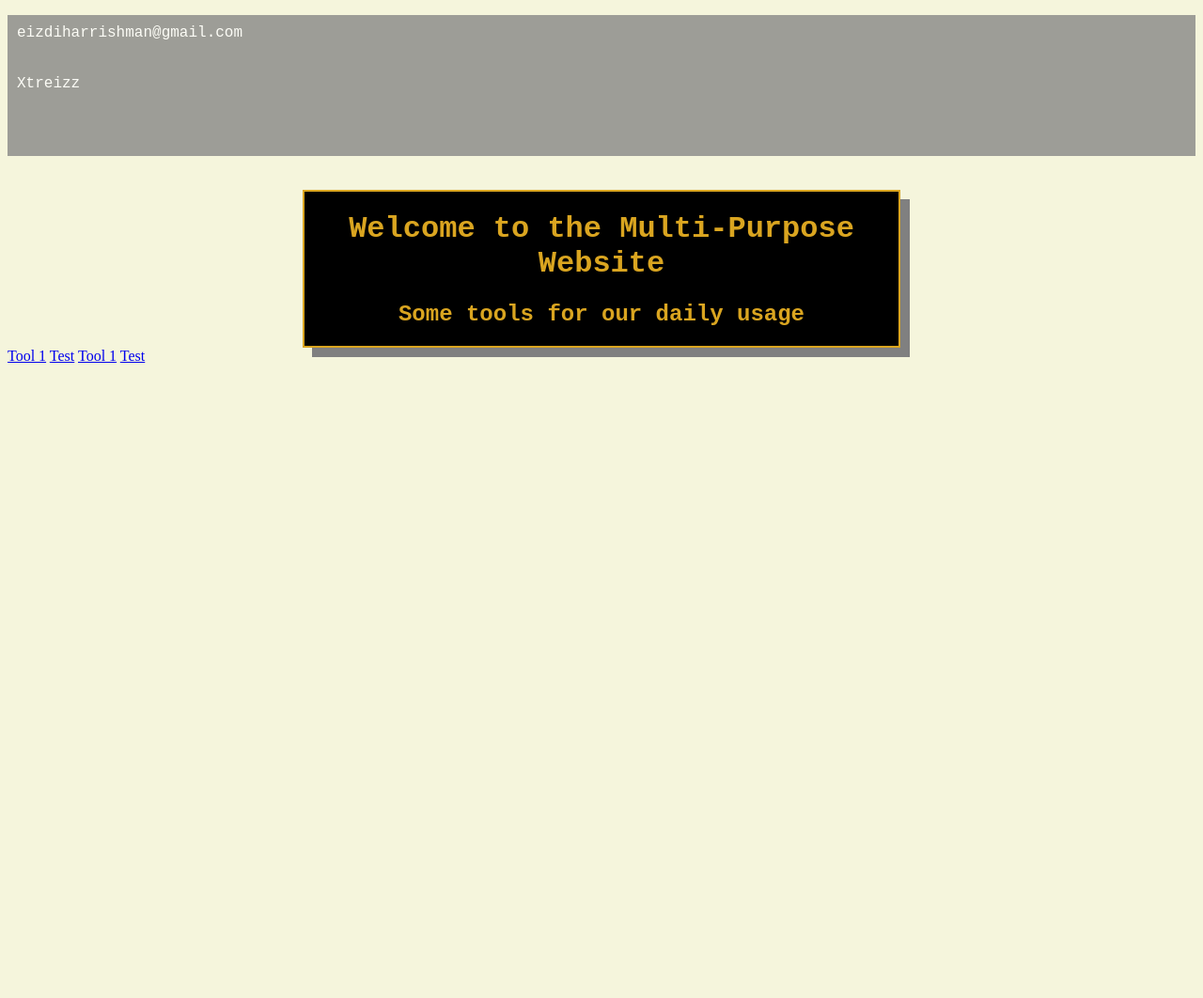
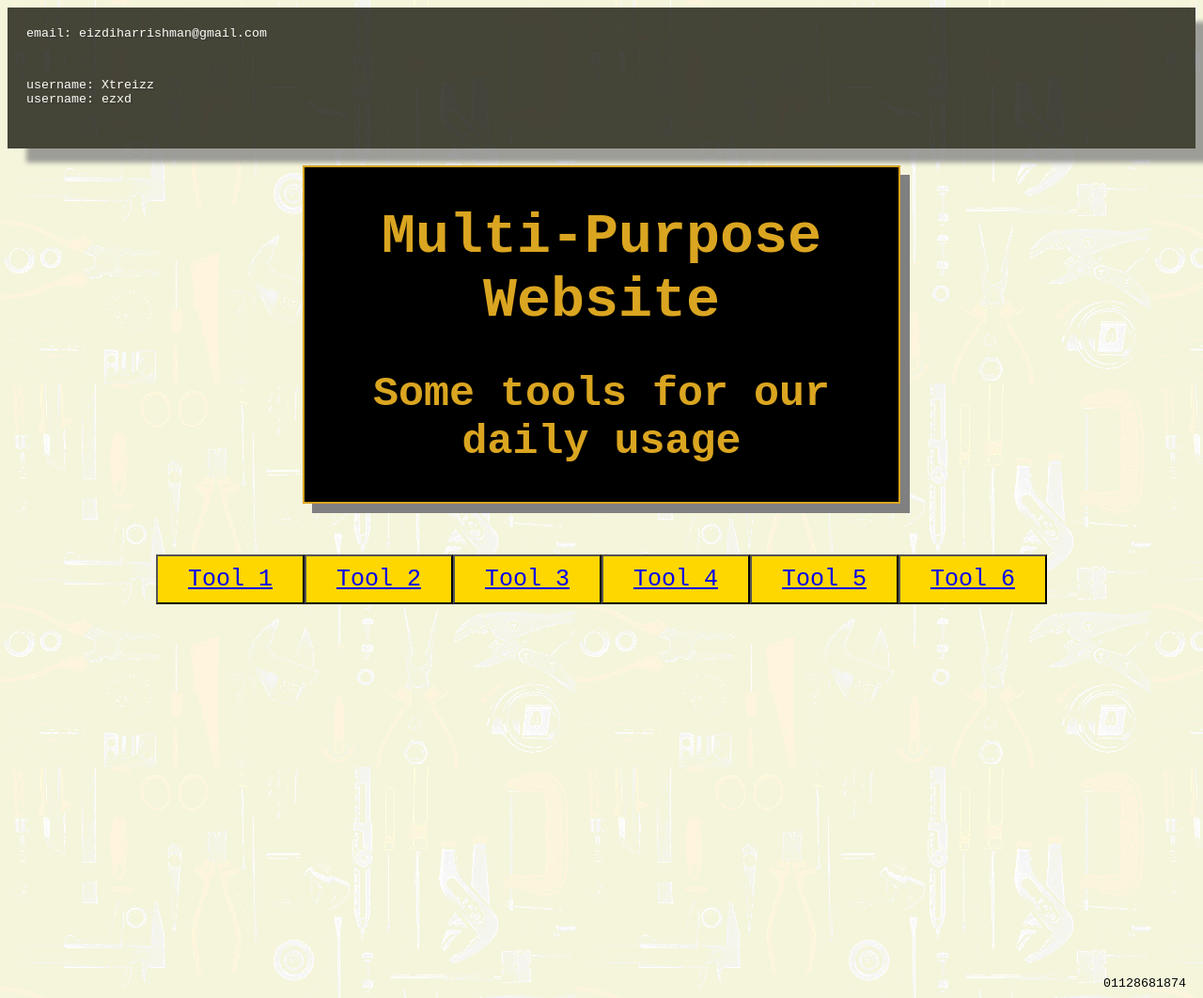
Before and after one commit to ezxd1148/multi-purpose-website, a Flask app: page / in a window 1280 px wide. Shown: the whole page at 94% size. Before the commit the page ends 386 px from the top, so only its background shows below. Run offline with Flask 3, Linux system fonts and the light colour scheme.

Commit message:
first website release

```diff
--- a/src/static/csstest.css
+++ b/src/static/csstest.css
@@ -1,16 +1,28 @@
-
+p {
+    padding: 0px 0px 0px 20px;
+    text-shadow: 2px 2px black;
+    font-size: smaller;
+    margin: 0px;
+}
 h1 {
     font-family: 'Courier New', ui-monospace , monospace;
     color: goldenrod;
 }
-
+footer {
+    font-family: 'Courier New', ui-monospace , monospace;
+    color: black;
+    text-align:right;
+    padding-right: 10px;
+    font-size:smaller;
+}
 h2 {
     font-family: 'Courier New', ui-monospace , monospace;
     color: goldenrod;
 }
 body {
     background-color: beige;
-    box
+    background-image: url('../assets/toolss.jpg');
+    background-blend-mode: lighten;
 }
 
 .container {
@@ -19,11 +31,13 @@ body {
     border: 2px solid goldenrod;
     margin: auto;
     box-shadow: 10px 10px gray;
+    font-size: 30px;
 
 }
 
 .shade {
-    background-color: grey;
+    background-color: #0A0A00;
+    box-shadow: 20px 15px 5px gray;
     opacity: 0.75;
     height: 150px;
     margin-top: 0px;
@@ -33,3 +47,28 @@ body {
     color: white;
 
 }
+
+button {
+    font-family: 'Courier New', ui-monospace , monospace;
+    font-size:25px;
+    background-color:gold;
+    color:black;
+    width: 200px 150px;
+    padding: 10px;
+    transition: background-color 1s, transform 0.5s;
+
+
+}
+
+button:hover {
+    background-color:goldenrod;
+    transform: scale(1.1);
+}
+
+.tools {
+    margin:auto;
+    text-align:center;
+    justify-content:center;
+    display:flex;
+    width: 75%;
+}
--- a/src/templates/index.html
+++ b/src/templates/index.html
@@ -3,22 +3,67 @@
 
     <head>
         <div class="shade">
-            <p style="padding: 10px">eizdiharrishman@gmail.com</p>
-            <p style="padding: 10px">Xtreizz</p>
+            <p style="padding: 20px 0px 20px 20px; text-shadow: 2px 2px black; font-size: smaller">
+                email: eizdiharrishman@gmail.com
+            </p>
+            <p style="padding: 20px 0px 20px 20px; text-shadow: 2px 2px black; font-size: smaller">
+                username: Xtreizz<br>
+                username: ezxd
+            </p>
         </div>
         <link rel ="stylesheet" href ="../static/csstest.css">
     </head>
     <body>
+        <div>
+
+        </div>
+        <br>
+        <div class="container">
+            <h1 style="text-align: center;">Multi-Purpose Website </h1>
+            <h2 style="text-align: center;">Some tools for our daily usage</h2>
+        </div>
         <br>
         <br>
-        <div class="container">
-            <h1 style="text-align: center;">Welcome to the Multi-Purpose Website </h1>
-            <h2 style="text-align: center;">Some tools for our daily usage</h2>
+        <br>
+        <div class="tools">
+            <button class="tools">
+                <a href="/tool1">Tool 1</a>
+            </button>
+            <button class="tools">
+                <a href="/tool2">Tool 2</a>
+            </button>
+            <button class="tools">
+                <a href="/tool3">Tool 3</a>
+            </button>
+            <button class="tools">
+                <a href="/tool4">Tool 4</a>
+            </button>
+            <button class="tools">
+                <a href="/tool5">Tool 5</a>
+            </button>
+            <button class="tools">
+                <a href="/tool6">Tool 6</a>
+            </button>
         </div>
-        <a href="/tool1">Tool 1</a>
-        <a href="/tool5">Test</a>
+
     </body>
+    <br>
+        <br>
+        <br><br>
+        <br>
+        <br><br>
+        <br>
+        <br><br>
+        <br>
+        <br><br>
+        <br>
+        <br><br>
+        <br>
+        <br><br>
+        <br>
+        <br><br>
 
+    <footer>
+            01128681874
+        </footer>
 </html>
-<a href="/tool1">Tool 1</a>
-<a href="/tool5">Test</a>
```
Also changed, not shown: src/assets/toolss.jpg (added).
